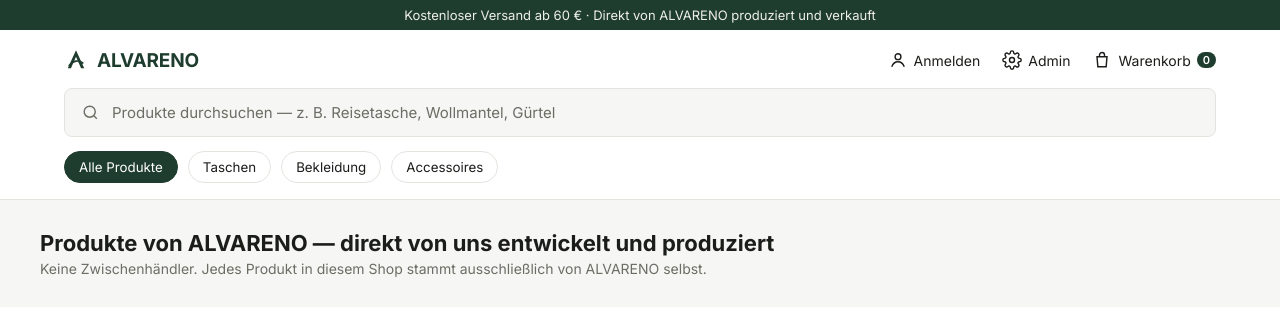
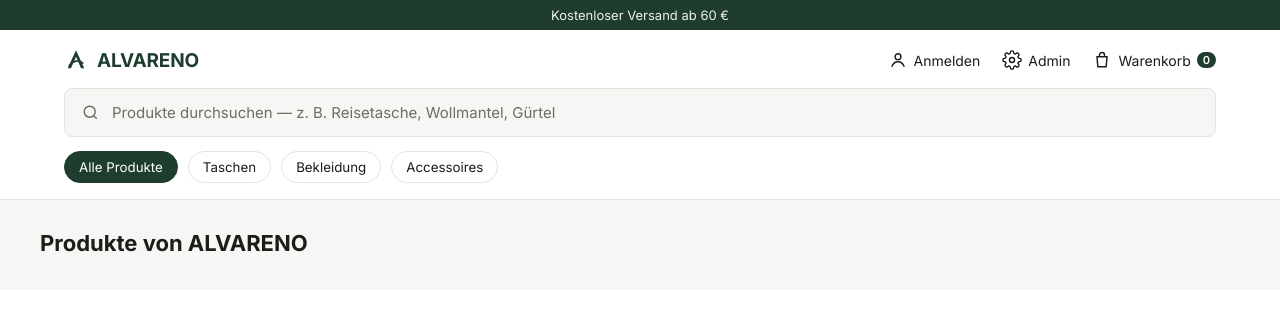
Before and after one commit to liam180300/ALVARENO, a plain HTML site: page index.html in a window 1280 px wide. Shown: the top 327 px of the page. Drawn offline with Linux system fonts and the light colour scheme.

Commit message:
Modify utility bar and update admin credentials
Updated utility bar text and removed unnecessary content from the hero section. Changed admin credentials for access.

```diff
--- a/index.html
+++ b/index.html
@@ -259,7 +259,7 @@
 </head>
 <body>
 
-<div class="utility-bar">Kostenloser Versand ab 60&nbsp;€ · Direkt von ALVARENO produziert und verkauft</div>
+<div class="utility-bar">Kostenloser Versand ab 60&nbsp;€</div>
 
 <header id="header">
   <div class="header-top">
@@ -301,8 +301,8 @@
   <div class="hero">
     <div class="hero-inner">
       <div>
-        <h1>Produkte von ALVARENO — direkt von uns entwickelt und produziert</h1>
-        <p>Keine Zwischenhändler. Jedes Produkt in diesem Shop stammt ausschließlich von ALVARENO selbst.</p>
+        <h1>Produkte von ALVARENO</h1>
+        <p></p>
       </div>
     </div>
   </div>
@@ -452,8 +452,8 @@
 
 <script>
   // ---- Admin-Zugangsdaten: hier im Code eintragen/ändern ----
-  const ADMIN_EMAIL = "admin@alvareno.de";
-  const ADMIN_PASSWORD = "alvareno2026";
+  const ADMIN_EMAIL = "liamjakob1803@gmail.com";
+  const ADMIN_PASSWORD = "LIYAN180311!";
   // -------------------------------------------------------------
 
   let categories = [
```
